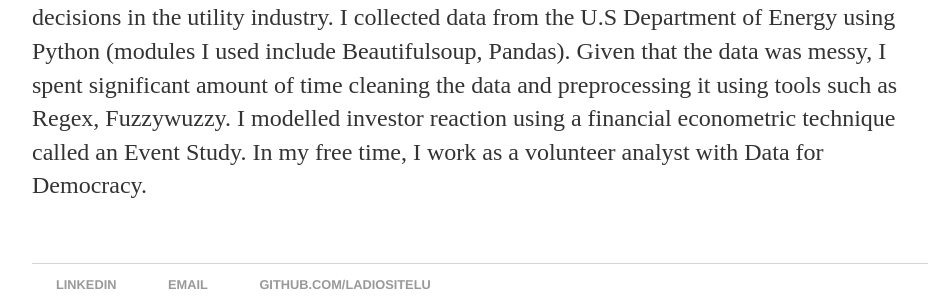
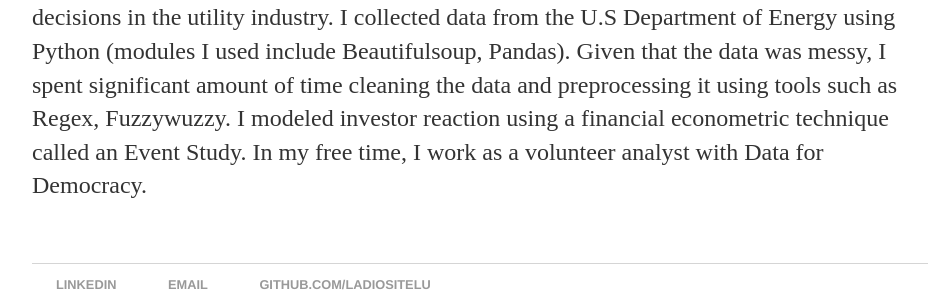
Before and after one commit to ladiositelu/ladiositelu.github.io, a Jekyll site: the page built from Experience/index.html, in a window 1280 px wide. Shown: the part 381-681 px from the top of the page, without its empty margins (160-1088 px from the left). Built offline with Jekyll 4.4.1, drawn with Linux system fonts in a browser that asks for light colours; some of the changed text lies outside the part shown.

Commit message:
Update index.html

```diff
--- a/Experience/index.html
+++ b/Experience/index.html
@@ -14,7 +14,7 @@ title: My Experience
 			<h2>Research Analyst, Penn State</h2>
 		<body>
          			<p>
-				As a PhD Candidate, my research focuses on large scale power outages and investment decisions in the utility industry. I collected data from the U.S Department of Energy using Python (modules I used include Beautifulsoup, Pandas). Given that the data was messy, I spent significant amount of time cleaning the data and preprocessing it using tools such as Regex, Fuzzywuzzy. I modelled investor reaction using a financial econometric technique called an Event Study.
+				As a PhD Candidate, my research focuses on large scale power outages and investment decisions in the utility industry. I collected data from the U.S Department of Energy using Python (modules I used include Beautifulsoup, Pandas). Given that the data was messy, I spent significant amount of time cleaning the data and preprocessing it using tools such as Regex, Fuzzywuzzy. I modeled investor reaction using a financial econometric technique called an Event Study.
 					In my free time, I work as a volunteer analyst with Data for Democracy.
 				</p>
 		</body>
```
